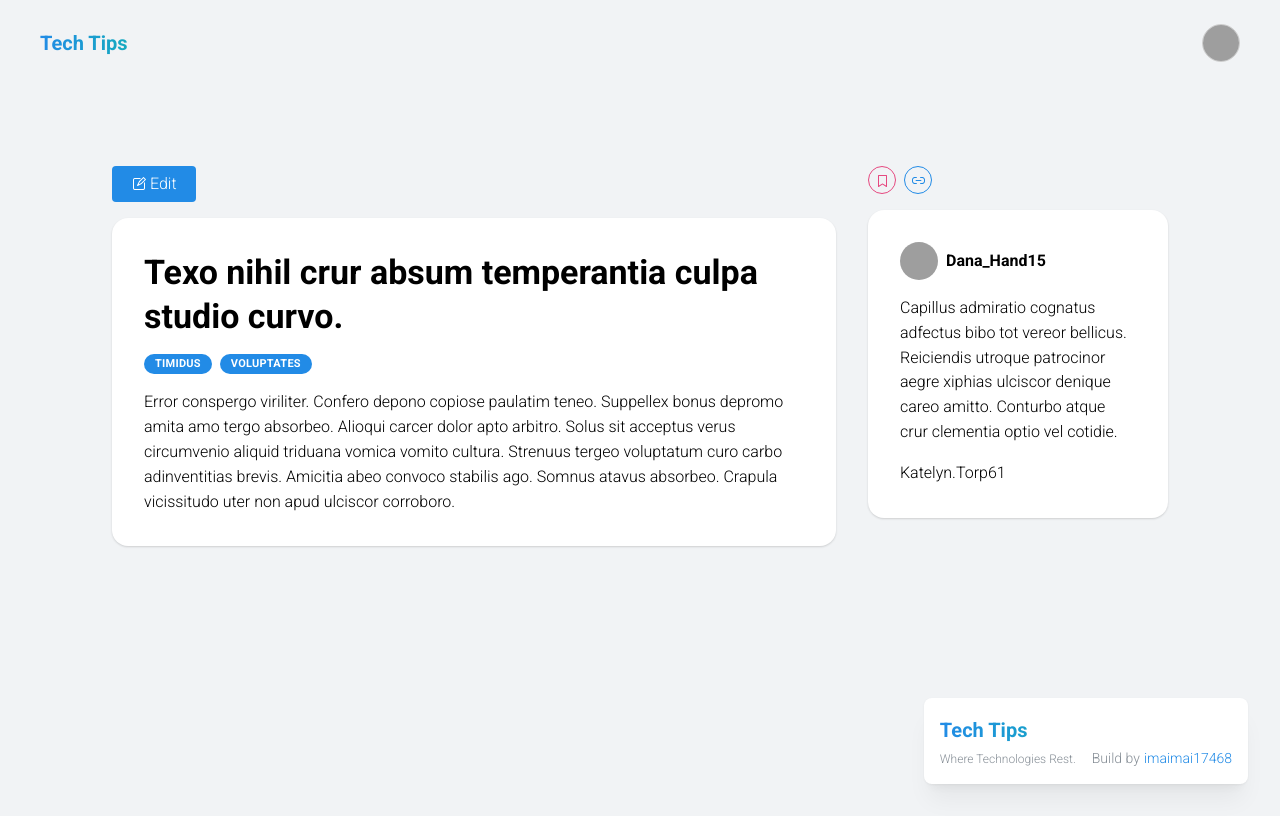
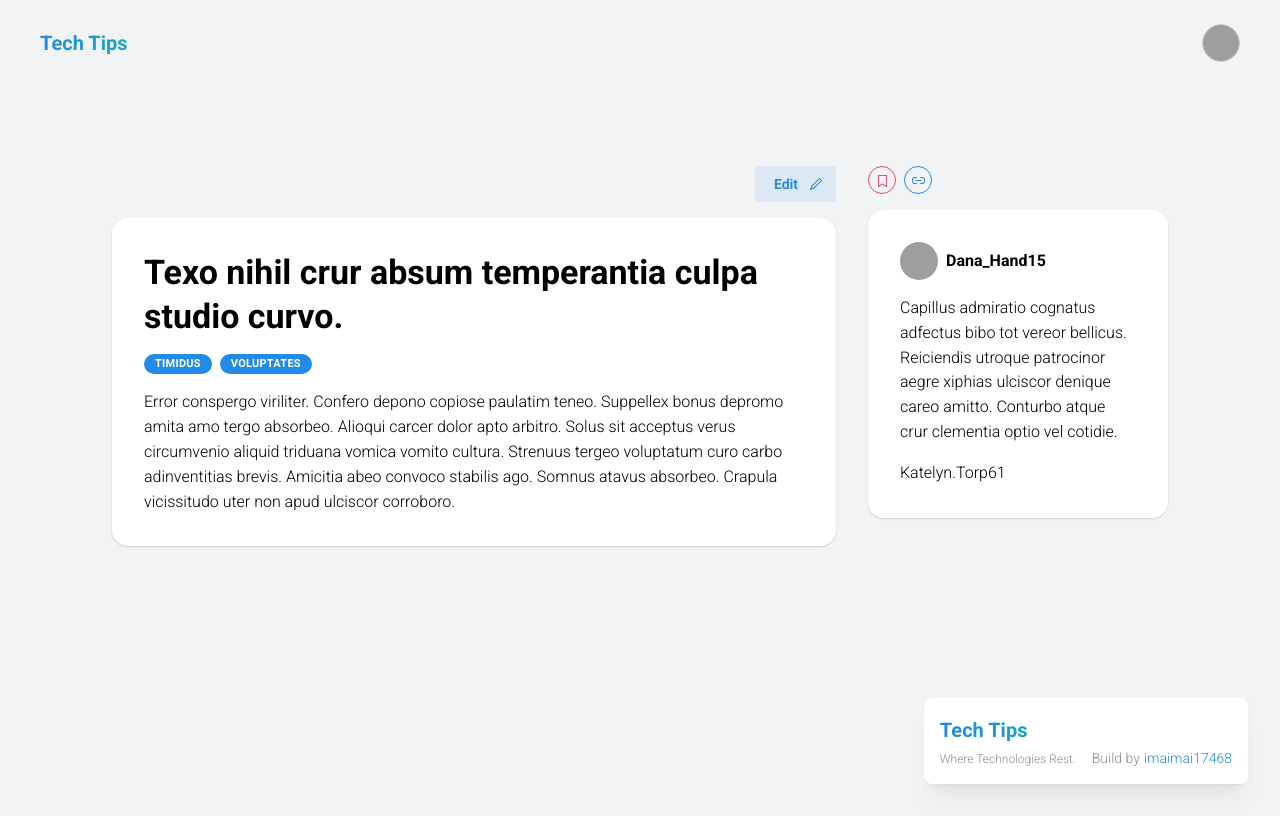
Before and after one commit to imaimai17468/tech-tips, a Next.js app: page /tip/02fb130b-efb8-4341-90eb-b428bf005463 in a window 1280 px wide. Built offline with nearby package versions, Linux system fonts and the light colour scheme; grey boxes are pictures that could not be loaded.

Commit message:
refactor: Update TipEditForm component to use PaperPlaneIcon for submit button

```diff
--- a/src/components/template/tip/detail/TipDetailContent/TipDetailContent.tsx
+++ b/src/components/template/tip/detail/TipDetailContent/TipDetailContent.tsx
@@ -3,7 +3,8 @@ import { CLIENT_PATHS } from "@/constants/clientPaths";
 import { createMockTip } from "@/repositories/tips/mock";
 import { replaceIDinPath } from "@/utils/replaceIDinPath";
 import { ActionIcon, Badge, Button, Card, Flex, Stack, Text, Title } from "@mantine/core";
-import { BookmarkIcon, Link1Icon, Pencil2Icon } from "@radix-ui/react-icons";
+import { BookmarkIcon, Link1Icon } from "@radix-ui/react-icons";
+import { Pencil1Icon } from "@radix-ui/react-icons";
 import Link from "next/link";
 
 export const TipDetailContent: React.FC = () => {
@@ -12,11 +13,15 @@ export const TipDetailContent: React.FC = () => {
   return (
     <Flex gap={32} mt={64}>
       <Stack>
-        <Button w="fit-content" component={Link} href={replaceIDinPath(CLIENT_PATHS.TIP_EDIT, tip.id)}>
-          <Flex gap={4} align="center">
-            <Pencil2Icon />
-            <Text>Edit</Text>
-          </Flex>
+        <Button
+          ml="auto"
+          variant="light"
+          w="fit-content"
+          component={Link}
+          href={replaceIDinPath(CLIENT_PATHS.TIP_EDIT, tip.id)}
+          rightSection={<Pencil1Icon />}
+        >
+          Edit
         </Button>
         <Card shadow="xs" padding="xl" radius="lg" h="fit-content" w="100%">
           <Stack gap={16}>
```
Also changed, not shown: src/components/template/tip/components/TipEditForm.tsx (+3 -6 lines).
